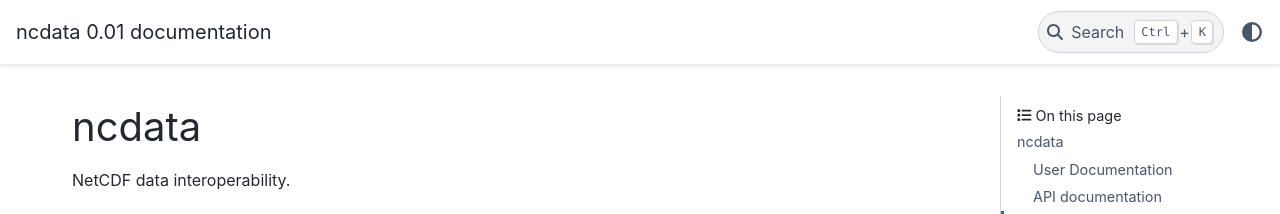
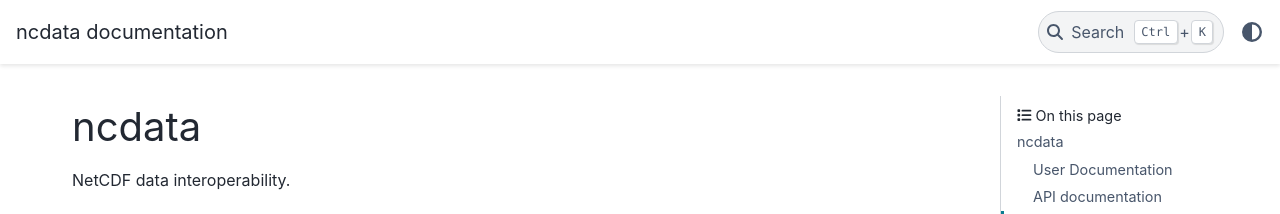
Before and after one commit to pp-mo/ncdata, a Sphinx documentation site: the page built from docs/index.rst, in a window 1280 px wide. Shown: the top 214 px of the page. Built offline with Sphinx 7.4.7 and the PyData theme 0.15.4, drawn with Linux system fonts in a browser that asks for light colours; pages that are not in the unit, such as notebooks, are missing from menus; the version number could not be read and is left out; some of the changed lines change nothing that is shown.

Commit message:
Fix sphinx version+release (#36)
* Fix sphinx version+release from the setuptools-scm assigned ncdata._version.

* Fix version-strings construction.

```diff
--- a/docs/conf.py
+++ b/docs/conf.py
@@ -14,7 +14,7 @@
 # import os
 # import sys
 # sys.path.insert(0, os.path.abspath('.'))
-
+from ncdata._version import version_tuple
 
 # -- Project information -----------------------------------------------------
 
@@ -22,9 +22,11 @@
 copyright = "2023, pp-mo"
 author = "pp-mo"
 
-# The full version, including alpha/beta/rc tags
-release = "0.01"
-
+# The complete version, including alpha/beta/rc tags
+version_parts = [str(part) for part in version_tuple]
+release = ".".join(version_parts)
+# The major version string.
+version = ".".join(version_parts[:2])
 
 # -- General configuration ---------------------------------------------------
 
```
